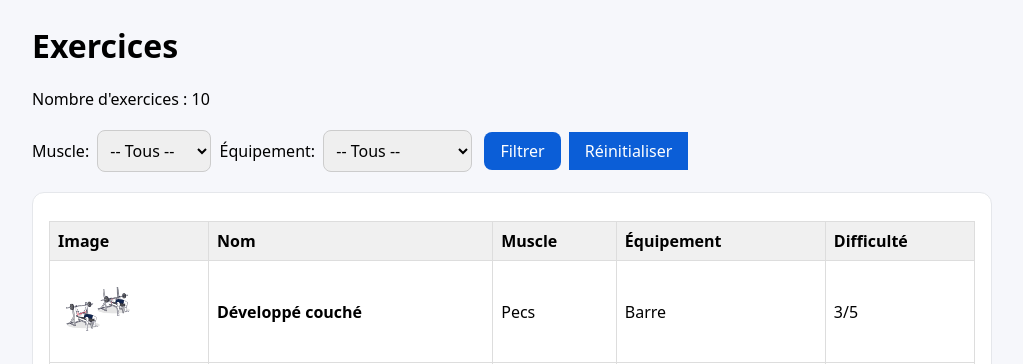
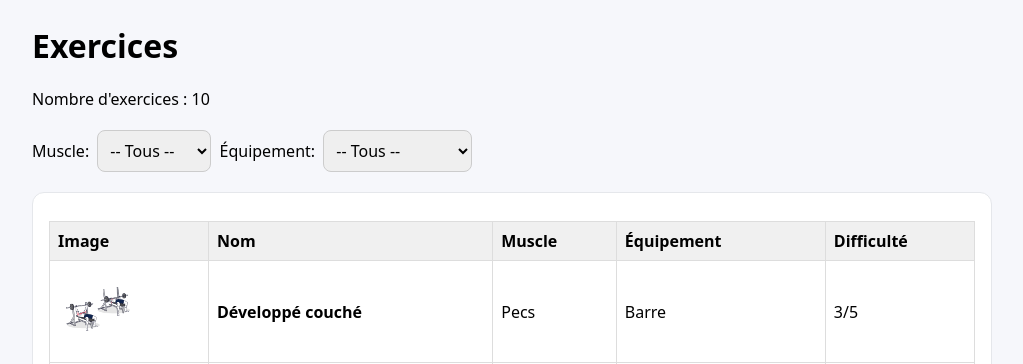
Before and after one commit to fus3r/FitnessArc, a Django app: page /workouts/exercises/ in a window 1280 px wide. Shown: the part 46-410 px from the top of the page, without its empty margins (128-1151 px from the left). Run offline with Django 5.2, Linux system fonts and the light colour scheme; data comes from the database, SQL or seed files in the repository.

Commit message:
[workouts] Remove Filter button

```diff
--- a/week2/Project_FitnessArc/fitness_arc/workouts/templates/workouts/exercise_list.html
+++ b/week2/Project_FitnessArc/fitness_arc/workouts/templates/workouts/exercise_list.html
@@ -5,9 +5,9 @@
 
 <p>Nombre d'exercices : {{ exercises.count }}</p>
 
-<form method="get" style="margin-bottom:1rem">
+<form method="get" id="filterForm" style="margin-bottom:1rem">
   <label>Muscle:
-    <select name="muscle">
+    <select name="muscle" onchange="document.getElementById('filterForm').submit()">
       <option value="">-- Tous --</option>
       <option value="chest" {% if request.GET.muscle == 'chest' %}selected{% endif %}>Pectoraux</option>
       <option value="back" {% if request.GET.muscle == 'back' %}selected{% endif %}>Dos</option>
@@ -18,7 +18,7 @@
     </select>
   </label>
   <label>Équipement:
-    <select name="equip">
+    <select name="equip" onchange="document.getElementById('filterForm').submit()">
       <option value="">-- Tous --</option>
       <option value="barbell" {% if request.GET.equip == 'barbell' %}selected{% endif %}>Barre</option>
       <option value="dumbbell" {% if request.GET.equip == 'dumbbell' %}selected{% endif %}>Haltères</option>
@@ -26,8 +26,9 @@
       <option value="bodyweight" {% if request.GET.equip == 'bodyweight' %}selected{% endif %}>Poids du corps</option>
     </select>
   </label>
-  <button type="submit" class="btn">Filtrer</button>
-  <a href="{% url 'workouts:exercise_list' %}" class="btn">Réinitialiser</a>
+  {% if request.GET.muscle or request.GET.equip %}
+    <a href="{% url 'workouts:exercise_list' %}" class="btn" style="background:#6c757d">Réinitialiser</a>
+  {% endif %}
 </form>
 
 <div class="card">
```
